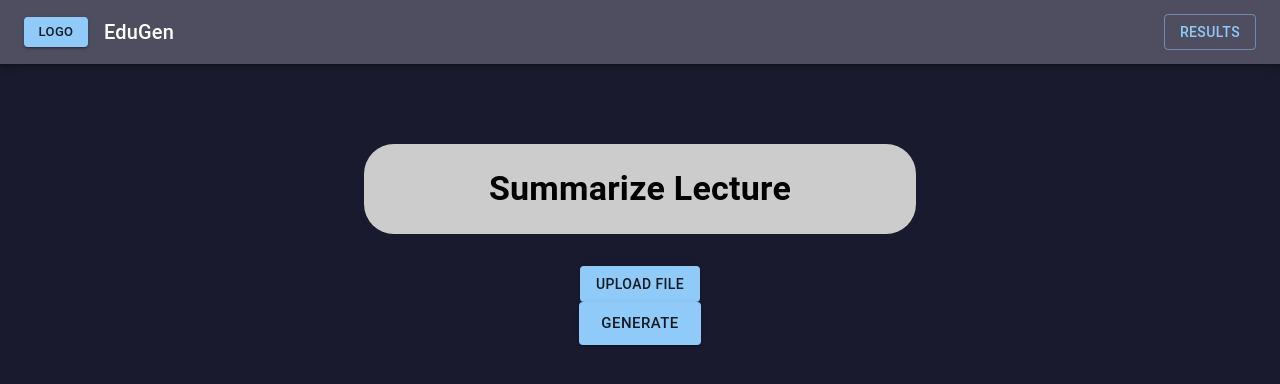
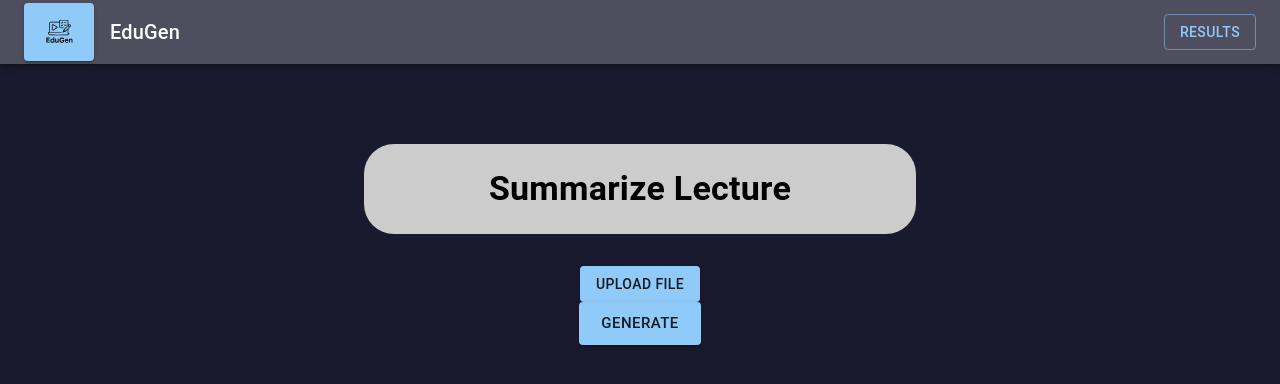
Before and after one commit to RyanCamburn/EduGen, a React (Vite) app in the folder frontend/: page / in a window 1280 px wide. Shown: the top 384 px of the page. Built offline with nearby package versions, Linux system fonts and the light colour scheme.

Commit message:
Added Logo

```diff
--- a/frontend/src/pages/HomePage.jsx
+++ b/frontend/src/pages/HomePage.jsx
@@ -12,6 +12,7 @@ import {
 import { useNavigate } from 'react-router-dom';
 import axios from 'axios';
 import FileUpload from '../components/FileUpload';
+import logo from '../assets/logo.svg';
 
 export default function HomePage() {
   const navigate = useNavigate();
@@ -68,7 +69,7 @@ export default function HomePage() {
         <Toolbar sx={{ justifyContent: 'space-between' }}>
           <Stack direction="row" spacing={2} alignItems="center">
             <Button variant="contained" size="small" onClick={() => navigate('/')}>
-              Logo
+              <img src={logo} alt="Logo" style={{ width: 50, height: 50 }} />
             </Button>
             <Typography variant="h6" color="white">
               EduGen
--- a/frontend/src/pages/ResultsPage.jsx
+++ b/frontend/src/pages/ResultsPage.jsx
@@ -12,6 +12,7 @@ import {
   Container,
 } from '@mui/material';
 import axios from 'axios';
+import logo from '../assets/logo.svg';
 
 export default function ResultPage() {
   const navigate = useNavigate();
@@ -47,7 +48,7 @@ export default function ResultPage() {
         <Toolbar sx={{ justifyContent: 'space-between' }}>
           <Stack direction="row" spacing={2} alignItems="center">
             <Button size="small" variant="contained" onClick={() => navigate('/')}>
-              Logo
+              <img src={logo} alt="Logo" style={{ width: 50, height: 50 }} />
             </Button>
             <Typography variant="h6" color="white">
               EduGen
--- a/frontend/vite.config.js
+++ b/frontend/vite.config.js
@@ -1,7 +1,7 @@
-import { defineConfig } from 'vite'
-import react from '@vitejs/plugin-react-swc'
+import { defineConfig } from 'vite';
+import react from '@vitejs/plugin-react';
+import svgr from 'vite-plugin-svgr';
 
-// https://vite.dev/config/
 export default defineConfig({
-  plugins: [react()],
-})
+  plugins: [react(), svgr()],
+});
```
Also changed, not shown: frontend/src/assets/logo.svg (added).
